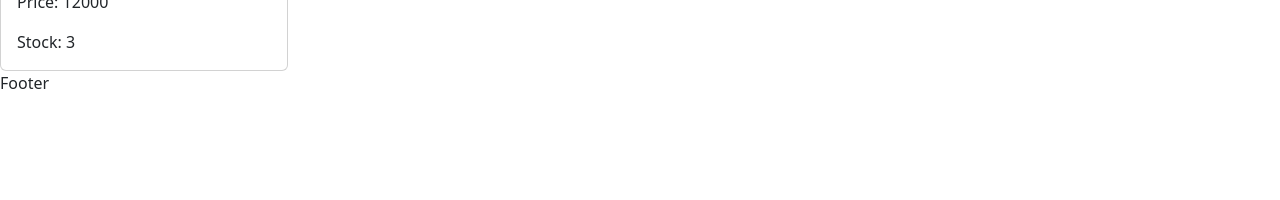
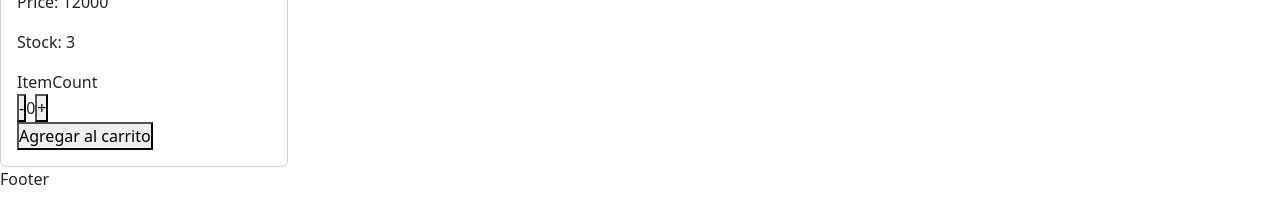
Before and after one commit to Jorgealberto9504/Proyecto-final-React, a React (Vite) app: page /product/1 in a window 1280 px wide. Shown: the part 514-714 px from the top of the page. Built offline with nearby package versions, Linux system fonts and the light colour scheme.

Commit message:
REENTREGA

```diff
--- a/src/components/ItemCount/ItemCount.jsx
+++ b/src/components/ItemCount/ItemCount.jsx
@@ -1,6 +1,6 @@
 import { useState } from "react"
 
-export const ItemCount = () => {
+export const ItemCount = ({stock}) => {
 
 
     const [cantItems, setCantItems] = useState(0)
@@ -21,25 +21,28 @@ export const ItemCount = () => {
 /*     console.log('se estan declarando las funciones');
  */    const handlleAdd = () => {
         setCantItems(cantItems + 1)
-        console.log('click +' , cantItems);
     }
     const handlleSubs = () => {
         if(cantItems > 0){
         setCantItems(cantItems - 1)
-        console.log('click -' , cantItems);
         }
     }
+
+const handlleAddToCart = () => {
+  console.log(`Se agregaron ${cantItems} elementos al carrito`);
+}
 
 
   return (
 
     <>
-    {console.log('se esta renderizando el componente')}
     <div>ItemCount</div>
+    <div>
     <button onClick={handlleSubs}> - </button>
     <span>{cantItems}</span>
     <button onClick={handlleAdd}> + </button>
-
+    </div>
+    <button onClick={handlleAddToCart}>Agregar al carrito</button>
     </>
   )
 }
--- a/src/components/ItemDetail/ItemDetail.jsx
+++ b/src/components/ItemDetail/ItemDetail.jsx
@@ -1,5 +1,5 @@
 import Card from "react-bootstrap/Card";
-
+import { ItemCount } from "../ItemCount/ItemCount";
 
 export const ItemDetail = ({
   id,
@@ -19,34 +19,9 @@ export const ItemDetail = ({
         <Card.Text>{description}</Card.Text>
         <Card.Text>Price: {price}</Card.Text>
         <Card.Text>Stock: {stock}</Card.Text>
+        <ItemCount stock={stock} initial={1}/>
 
       </Card.Body>
     </Card>
   )
 }
-
-
-
-/* ({
-    id,
-    name,
-    description,
-    price,
-    stock,
-    category,
-    image,
-}) => {
-
-return (
-<Card style={{width: "18rem", cursor: "pointer"}}>
-      <Card.Img variant="top" src={image}/>
-      <Card.Body>
-        <Card.Title>{name}</Card.Title>
-        <Card.Text>{description}</Card.Text>
-        <Card.Text>Price: {price}</Card.Text>
-        <Card.Text>Stock: {stock}</Card.Text>
-
-      </Card.Body>
-    </Card>
-);
-}; */
```
